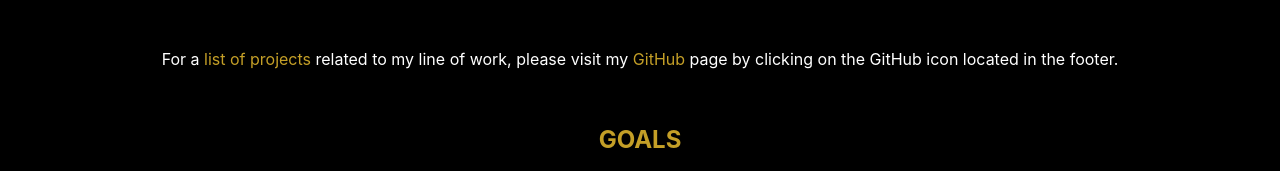
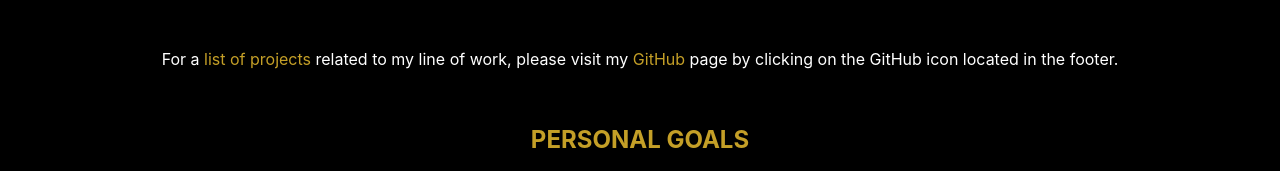
Before and after one commit to amilhaj/amilhaj.github.io, a plain HTML site: page index.html in a window 1280 px wide. Shown: the part 2628-2799 px from the top of the page. Drawn offline with Linux system fonts and the light colour scheme.

Commit message:
Update index.html

```diff
--- a/index.html
+++ b/index.html
@@ -92,7 +92,7 @@
                     in the footer.</p>
             </div>
             <div class="content-1" id="goals"><br>
-                <h2 id="highlight">GOALS</h2>
+                <h2 id="highlight">PERSONAL GOALS</h2>
                 <p>Quite often, people ask themselves how they could be successful in a certain field. How could they be succesful in their career? How could they be succesful in their life? In their projects? School? For whatever it may be, they all seek for a technical solution. A higher paying job. Getting a higher grade in school. Being recognized for a project. One thing is common among all these, and it is the idea of improvement. This, I believe, is the essence of success.</p>
                 <p>We have all felt a time when we have hit a wall. A stage where our growth has plateaud. Think back to what you felt then. Frustration. Boredom. Displeasure. However, when we overcame that wall, when we were finally able to improve ourselves, a sense of relief, happiness, washed over us. As humans, we are hardwired to adapt and to improve. It is our human nature to desire to grow in every aspect of our lives. This is no different from what I aim for in life, especially in the following three aspects.</p>
                 <p>Stress is a negative state of mind. No productivity is gained from moments of stress. Thus, it is important that one must be able to maintain their levels of stress. This can be done through knowing one's limits, and how to calm one's mind. I am guilty of being unable to do these two effectively. This much I know from my experience with work and exams. But through experience and practice, I am sure I will be able to handle stress much more effectively.</p>
```
